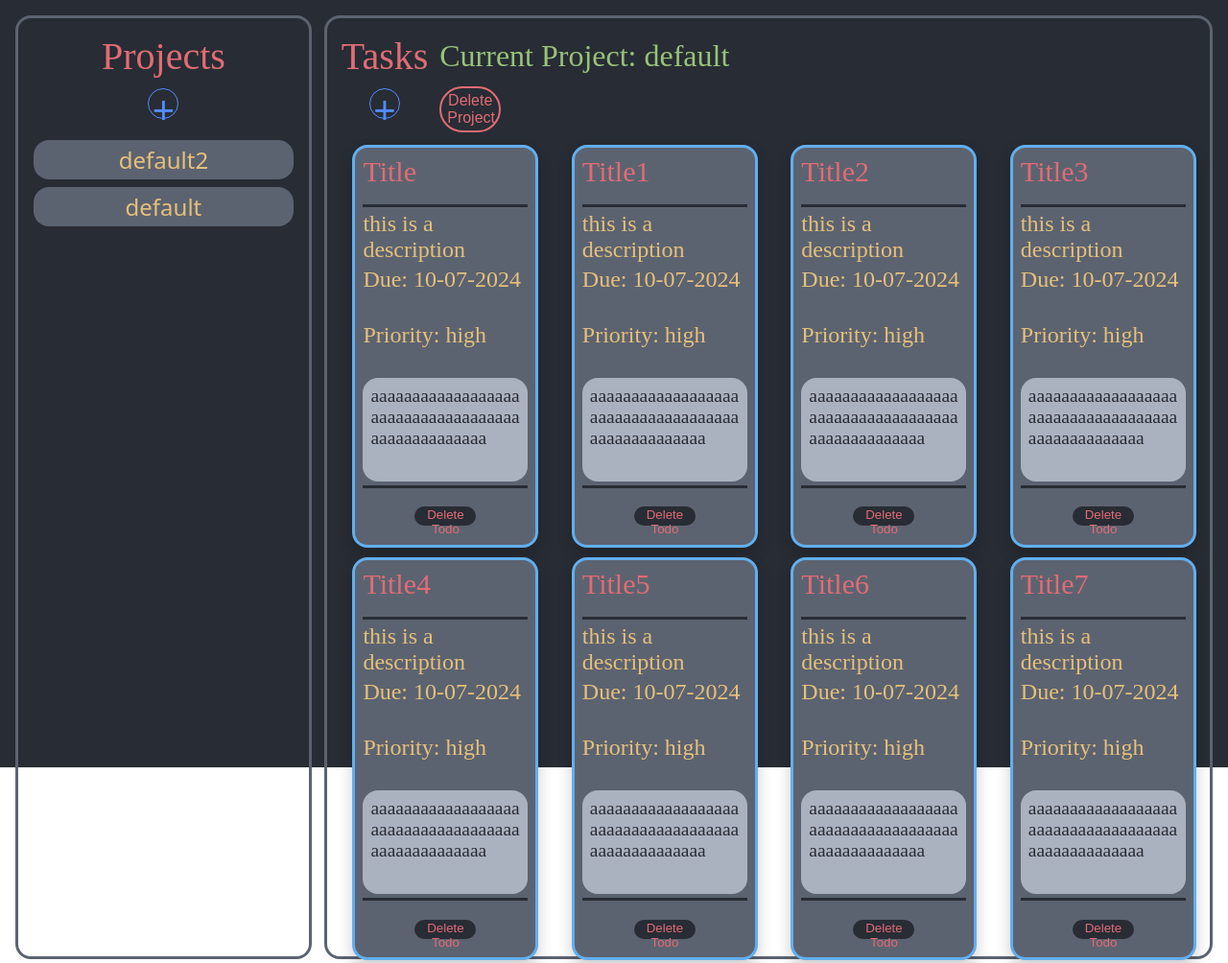
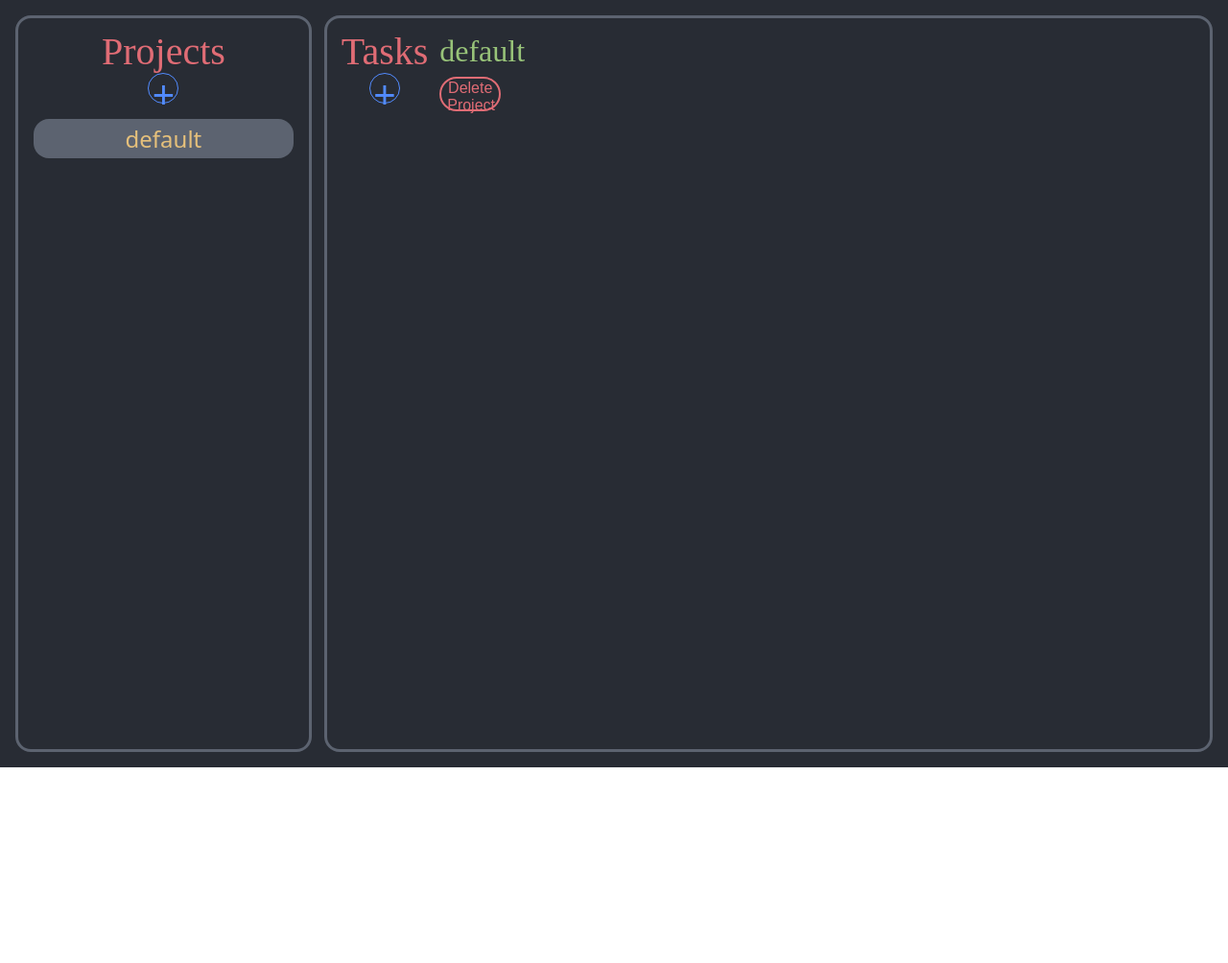
Before and after one commit to zrtgzrtg/todo-list, a website built with webpack: page src/template.html in a window 1280 px wide. Shown: the whole page at 96% size. After the commit the page ends 800 px from the top, so only its background shows below. Built offline with nearby package versions, Linux system fonts and the light colour scheme.

Commit message:
Finished Everything. Only final Styling required!

```diff
--- a/src/GUI.js
+++ b/src/GUI.js
@@ -8,28 +8,28 @@ import { ListItem } from "./ListItem"
 import { Project } from "./Project"
 import { ProjectCreator } from "./ProjectCreator"
 class GUI {
-    static currentProject
 
 
     static init() {
-    const exampleItem = new ListItem("Title", "this is a description",new Date(),"high","aaaaaaaaaaaaaaaaaaaaaaaaaaaaaaaaaaaaaaaaaaaaaaaaaa")
-    const exampleItem1 = new ListItem("Title1", "this is a description",new Date(),"high","aaaaaaaaaaaaaaaaaaaaaaaaaaaaaaaaaaaaaaaaaaaaaaaaaa")
-    const exampleItem2 = new ListItem("Title2", "this is a description",new Date(),"high","aaaaaaaaaaaaaaaaaaaaaaaaaaaaaaaaaaaaaaaaaaaaaaaaaa")
-    const exampleItem3 = new ListItem("Title3", "this is a description",new Date(),"high","aaaaaaaaaaaaaaaaaaaaaaaaaaaaaaaaaaaaaaaaaaaaaaaaaa")
-    const exampleItem4 = new ListItem("Title4", "this is a description",new Date(),"high","aaaaaaaaaaaaaaaaaaaaaaaaaaaaaaaaaaaaaaaaaaaaaaaaaa")
-    const exampleItem5= new ListItem("Title5", "this is a description",new Date(),"high","aaaaaaaaaaaaaaaaaaaaaaaaaaaaaaaaaaaaaaaaaaaaaaaaaa")
-    const exampleItem6= new ListItem("Title6", "this is a description",new Date(),"high","aaaaaaaaaaaaaaaaaaaaaaaaaaaaaaaaaaaaaaaaaaaaaaaaaa")
-    const exampleItem7= new ListItem("Title7", "this is a description",new Date(),"high","aaaaaaaaaaaaaaaaaaaaaaaaaaaaaaaaaaaaaaaaaaaaaaaaaa")
-    const exampleItem8= new ListItem("Title8", "this is a description",new Date(),"high","aaaaaaaaaaaaaaaaaaaaaaaaaaaaaaaaaaaaaaaaaaaaaaaaaa")
+    const exampleItem = new ListItem("Title", "this is a description",  "2020-12-14","high","aaaaaaaaaaaaaaaaaaaaaaaaaaaaaaaaaaaaaaaaaaaaaaaaaa")
+    const exampleItem1 = new ListItem("Title1", "this is a description","2020-12-14","high","aaaaaaaaaaaaaaaaaaaaaaaaaaaaaaaaaaaaaaaaaaaaaaaaaa")
+    const exampleItem2 = new ListItem("Title2", "this is a description","2020-12-14","high","aaaaaaaaaaaaaaaaaaaaaaaaaaaaaaaaaaaaaaaaaaaaaaaaaa")
+    const exampleItem3 = new ListItem("Title3", "this is a description","2020-12-14","high","aaaaaaaaaaaaaaaaaaaaaaaaaaaaaaaaaaaaaaaaaaaaaaaaaa")
+    const exampleItem4 = new ListItem("Title4", "this is a description","2020-12-14","high","aaaaaaaaaaaaaaaaaaaaaaaaaaaaaaaaaaaaaaaaaaaaaaaaaa")
+    const exampleItem5= new ListItem("Title5", "this is a description" ,"2020-12-14","high","aaaaaaaaaaaaaaaaaaaaaaaaaaaaaaaaaaaaaaaaaaaaaaaaaa")
+    const exampleItem6= new ListItem("Title6", "this is a description" ,"2020-12-14","high","aaaaaaaaaaaaaaaaaaaaaaaaaaaaaaaaaaaaaaaaaaaaaaaaaa")
+    const exampleItem7= new ListItem("Title7", "this is a description" ,"2020-12-14","high","aaaaaaaaaaaaaaaaaaaaaaaaaaaaaaaaaaaaaaaaaaaaaaaaaa")
+    const exampleItem8= new ListItem("Title8", "this is a description" ,"2020-12-14","high","aaaaaaaaaaaaaaaaaaaaaaaaaaaaaaaaaaaaaaaaaaaaaaaaaa")
     const exampleItemArr = [exampleItem, exampleItem1,exampleItem2,exampleItem3,exampleItem4,exampleItem5,exampleItem6,exampleItem7,exampleItem8]
-    const exampleItemProject2 = new ListItem("title2", "this is a description",new Date(),"high","these are some notes")
 
-    let defaultProject = ProjectCreator.createProjectInStorage("default",...exampleItemArr)
-    let currentProject2 = ProjectCreator.createProjectInStorage("default2",exampleItemProject2)
+    if(!ProjectCreator.isProjectPresent("default")) {
+        let defaultProject = ProjectCreator.createProjectInStorage("default")
+    } else {
+        let defaultProject = document.querySelector("#default")
+    }
 
     projectGui.displayProject()
     GUI.newButtonListeners()
-    this.currentProject = defaultProject
     }
 
     static newButtonListeners() {
--- a/src/ListItem.js
+++ b/src/ListItem.js
@@ -1,11 +1,14 @@
 
-import { format } from "date-fns"
+import { format, parse, parseISO } from "date-fns"
 
 class ListItem {
     constructor(title,description,dueDate,priority,notes) {
         this.title = title
         this.description = description
-        this.dueDate = format(dueDate,"dd-MM-yyyy")
+        console.log(dueDate)
+        const parsedDate = parseISO(dueDate)
+        console.log(parsedDate)
+        this.dueDate =  format(parsedDate,"yyyy-MM-dd")
         this.priority = priority
         this.notes = notes
         this.propArray = this.fillPropArry()
--- a/src/ProjectCreator.js
+++ b/src/ProjectCreator.js
@@ -1,4 +1,5 @@
 
+import { GUI } from "./GUI";
 import { Project } from "./Project";
 import { StorageHandler } from "./StorageHandler";
 
@@ -17,5 +18,12 @@ class ProjectCreator {
         StorageHandler.delProject(projectName)
         StorageHandler.setProject(project)
     }
+    static deleteProject(projectName) {
+        StorageHandler.delProject(projectName)
+
+    }
+    static isProjectPresent(projectName) {
+        return StorageHandler.projectIsPresent(projectName)
+    }
 }
 export {ProjectCreator}
--- a/src/StorageHandler.js
+++ b/src/StorageHandler.js
@@ -49,13 +49,16 @@ class StorageHandler {
     static getProjectFromProjectObject(projectObject) {
         const project = new Project(projectObject.name)
         const listItems = StorageHandler.returnListItemArrayFromProject(projectObject)
-        listItems.forEach(item => project.addItem(item))
+        listItems.forEach(item => {
+            project.addItem(item)})
         return project
     }
     static returnListItemArrayFromProject(projectObject) {
         let retArray = []
         for(let i = 0;i<projectObject.items.length;i++) {
+            console.log(projectObject.items[i].dueDate)
         const listItem = new ListItem(projectObject.items[i].title,projectObject.items[i].description,projectObject.items[i].dueDate,projectObject.items[i].priority,projectObject.items[i].notes)
+        console.log(listItem)
         retArray.push(listItem)
         }
         return retArray
--- a/src/formExtractor.js
+++ b/src/formExtractor.js
@@ -2,6 +2,7 @@ import { ListItem } from "./ListItem"
 import { Project } from "./Project"
 import { ProjectCreator } from "./ProjectCreator"
 import { StorageHandler } from "./StorageHandler"
+import { format, parse, parseISO } from "date-fns"
 
 
 class FormExtractor {
@@ -11,7 +12,7 @@ class FormExtractor {
         ProjectCreator.createProjectInStorage(formdata.get("name"))
     }
     static genTodoFromForm(formdata,currentProjectName) {
-        const listItem = new ListItem(formdata.get("title"),formdata.get("description"),formdata.get("dueDate"),formdata.get("priority"),formdata.get("notes"))
+        const listItem = new ListItem(formdata.get("title"),formdata.get("description"),formdata.get("DueDate"),formdata.get("priority"),formdata.get("notes"))
         const oldProject = StorageHandler.getProjectByName(currentProjectName)
 
         oldProject.addItem(listItem)
@@ -20,7 +21,6 @@ class FormExtractor {
 
         ProjectCreator.createProjectInStorage(oldProject.name,...oldProject.getListItems())
 
-
     }
 }
 export {FormExtractor}
--- a/src/index.js
+++ b/src/index.js
@@ -8,9 +8,9 @@ import { projectGui } from "./projectGUI";
 import { GUI } from "./GUI";
 import { mainListeners } from "./mainListeners";
 
-localStorage.clear()
 GUI.init()
 mainListeners.addProjectListener()
 mainListeners.addDeleteTodoListener()
 GUI.clickDefaultProject()
 mainListeners.addListenerForms()
+mainListeners.addRemoveProjectListener()
--- a/src/mainListeners.js
+++ b/src/mainListeners.js
@@ -17,8 +17,13 @@ class mainListeners {
                 return
             }
             mainListeners.renderProjectByClick(event.target.textContent)
+            currentProjectDiv.textContent = `${event.target.id}`
+
+
+
             this.currentProject = event.target.id
-            currentProjectDiv.textContent = `Current Project: ${event.target.id}`
+
+
         })
 
     }
@@ -59,6 +64,24 @@ class mainListeners {
 
             })
     }
+    static addRemoveProjectListener() {
+        const removeProjectButton = document.querySelector(".delete-project")
+
+        removeProjectButton.addEventListener("click", event => {
+            console.log("outer run")
+            if(event.target.classList.contains("delete-project")){
+                if(this.currentProject === "default") {
+                    console.log("Cant delete default!!!")
+                    return
+                }
+                console.log("run")
+                ProjectCreator.deleteProject(this.currentProject)
+                GUI.renderAllProjects()
+                GUI.clickDefaultProject()
+            }
+        })
+
+    }
 
 }
 export {mainListeners}
--- a/src/style.css
+++ b/src/style.css
@@ -47,9 +47,10 @@ body {
     height: 4vh;
     width: 4vh;
     border-radius: 50%;
-    text-align: center;
     color: var(--cursor);
     font-size: 2.5rem;
+    justify-self: center;
+    align-self: center;
 }
 .projects {
     display: grid;
@@ -112,6 +113,7 @@ body {
     color: var(--red);
     width: 5vw;
     height: 100%;
+    align-self: center;
 }
 .todo-container {
     grid-row: 3;
```
